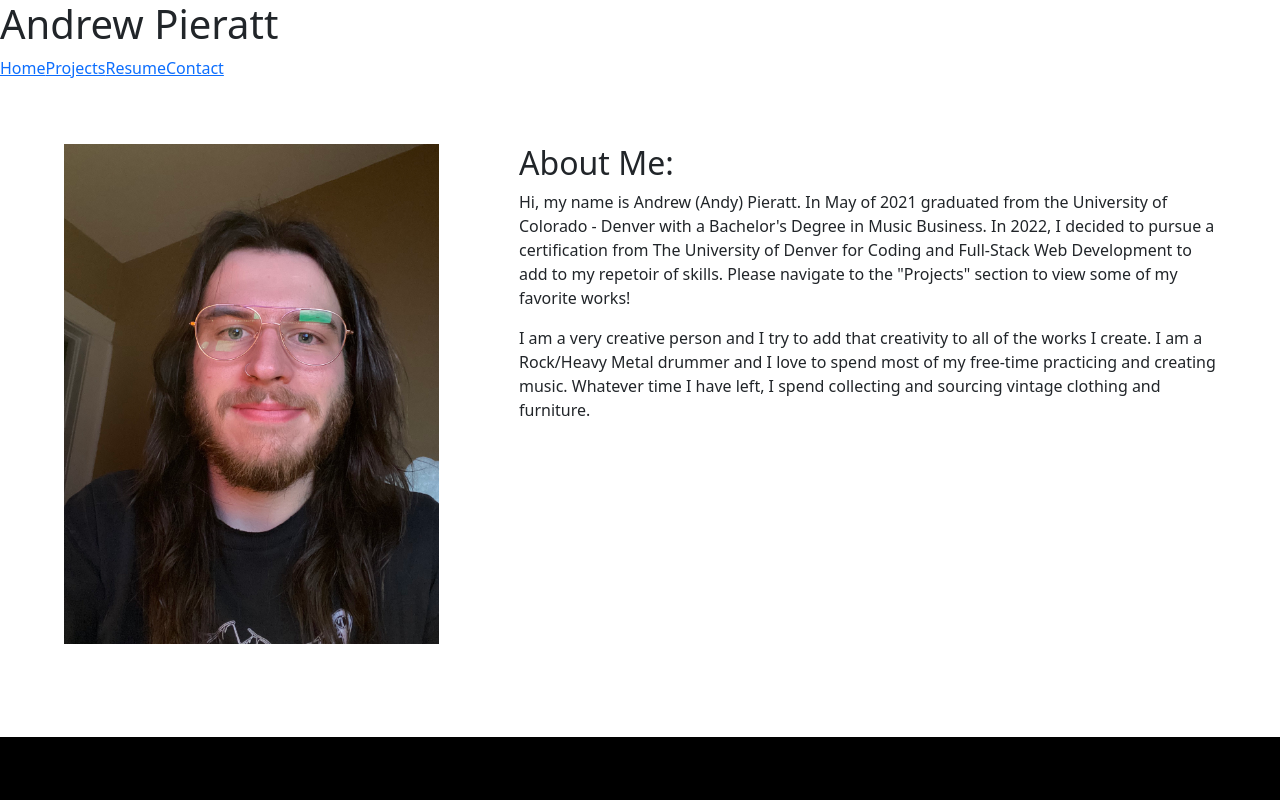
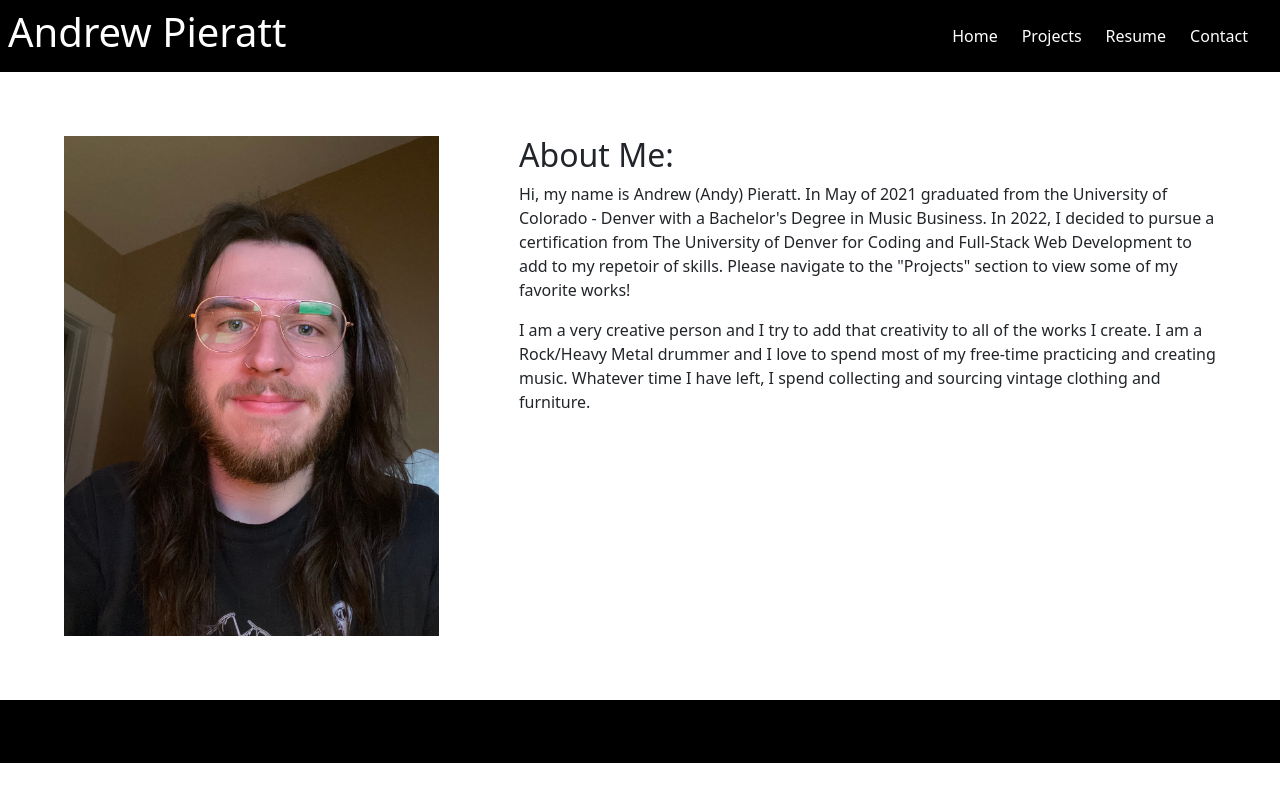
Before and after one commit to andypieratt/port-foliage, a React (Create React App) app in the folder client/: page / in a window 1280 px wide. Built offline with nearby package versions, Linux system fonts and the light colour scheme; some icons are missing.

Commit message:
started styling the navbar and getting close to the layout that I want

```diff
--- a/client/src/components/Footer.js
+++ b/client/src/components/Footer.js
@@ -6,7 +6,7 @@ import { Twitter } from "@emotion-icons/bootstrap/Twitter";
 const styles = {
   footer: {
     borderTop: "3px solid black",
-    position: "fixed",
+    // position: "fixed",
     bottom: 0,
     width: "100%",
     display: "flex",
@@ -14,6 +14,7 @@ const styles = {
     justifyContent: "center",
     paddingTop: ".5rem",
     paddingBottom: ".5rem",
+    marginTop: "2rem",
   },
   a: {
     margin: ".25rem",
--- a/client/src/components/NavTabs.js
+++ b/client/src/components/NavTabs.js
@@ -4,40 +4,55 @@ import { NavLink } from "react-router-dom";
 const styles = {
   navbar: {
     display: "flex",
-    background: "#6a1b9a",
-    height: "80px",
-    width: "auto",
+    width: "100%",
+    padding: "0.5rem",
+    justifyContent: "space-between",
+    backgroundColor: "black",
+    color: "white",
+    marginBottom: "2rem",
+  },
+  links: {
+    display: "flex",
     alignItems: "center",
-    textAlign: "end",
-  },
-  h1: {
-    textAlign: "left",
-  },
-  a: {
+    textDecoration: "none",
     color: "white",
-    fontSize: "1.3rem",
-    textDecoration: "none",
-    padding: "10px",
+    padding: ".25rem .5rem",
+    margin: ".25rem",
   },
 };
 
-function NavTabs({ currentPage, handlePageChange }) {
+function NavTabs() {
   return (
-    <nav>
+    <nav style={styles.navbar}>
       <div>
         <h1>Andrew Pieratt</h1>
       </div>
-      <div>
-        <NavLink exact activeClassName="active" to="/">
+      <div style={styles.links}>
+        <NavLink style={styles.links} exact activeClassName="active" to="/">
           Home
         </NavLink>
-        <NavLink exact activeClassName="active" to="/projects">
+        <NavLink
+          style={styles.links}
+          exact
+          activeClassName="active"
+          to="/projects"
+        >
           Projects
         </NavLink>
-        <NavLink exact activeClassName="active" to="/resume">
+        <NavLink
+          style={styles.links}
+          exact
+          activeClassName="active"
+          to="/resume"
+        >
           Resume
         </NavLink>
-        <NavLink exact activeClassName="active" to="/contact">
+        <NavLink
+          style={styles.links}
+          exact
+          activeClassName="active"
+          to="/contact"
+        >
           Contact
         </NavLink>
       </div>
```
